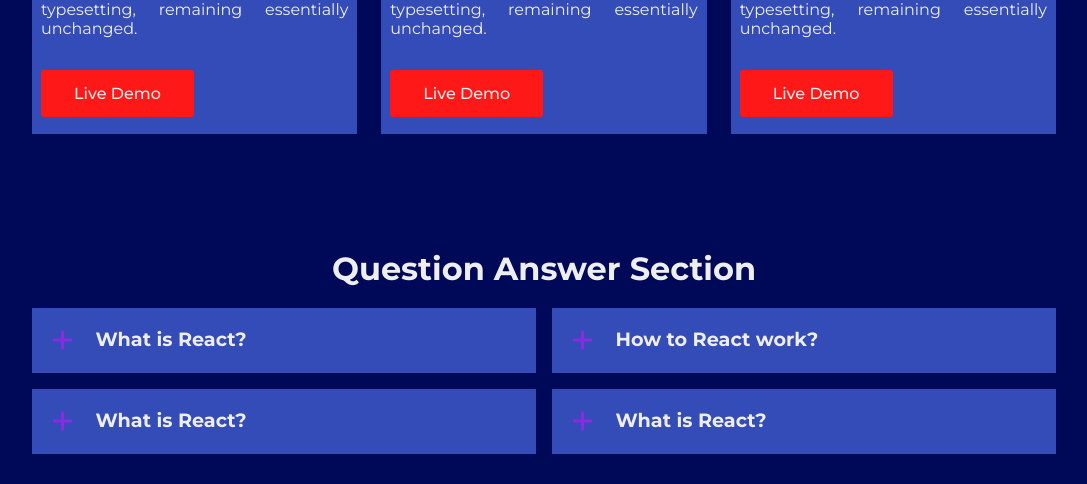
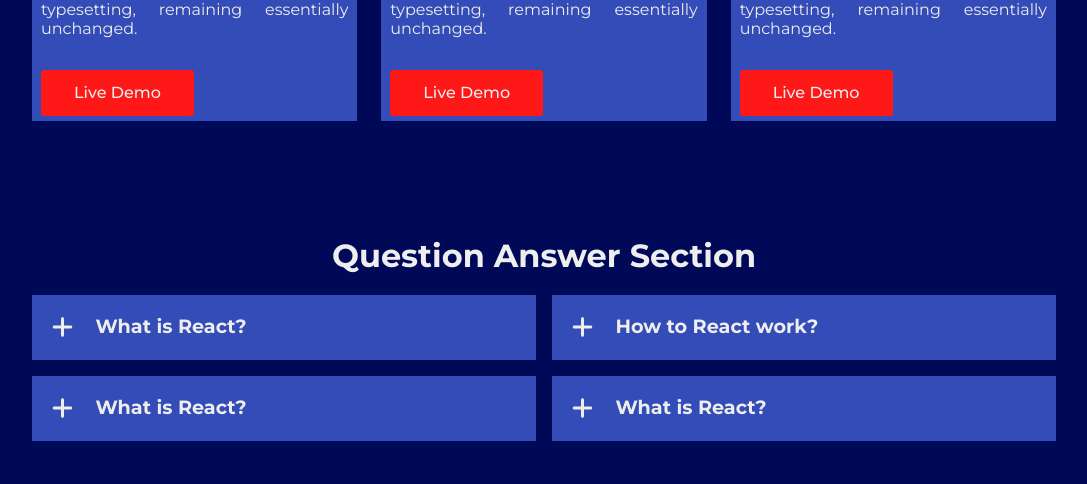
Before and after one commit to prokashpul/dinamic-web-project, a React (Create React App) app: page / in a window 1280 px wide. Shown: the part 1909-2393 px from the top of the page, without its empty margins (96-1183 px from the left). Built offline with nearby package versions, Linux system fonts and the light colour scheme.

Commit message:
portfolio and faq section update

```diff
--- a/src/components/Portfolio/Portfolio.css
+++ b/src/components/Portfolio/Portfolio.css
@@ -9,11 +9,13 @@
   display: grid;
   grid-template-columns: repeat(3, 1fr);
   grid-gap: 1.5rem;
+  position: relative;
 }
 .portfolio {
   background-color: var(--color-success);
   transition: var(--transition);
   border: 1px solid transparent;
+  padding-bottom: 50px;
 }
 .portfolio:hover {
   background-color: transparent;
--- a/src/components/Singleans/Singleans.css
+++ b/src/components/Singleans/Singleans.css
@@ -1,3 +1,3 @@
 .icon {
-  color: blueviolet;
+  color: var(--color-light);
 }
--- a/src/components/Singleportfolio/Singleportfolio.jsx
+++ b/src/components/Singleportfolio/Singleportfolio.jsx
@@ -1,5 +1,5 @@
 import React from "react";
-
+import "./Singleporttfolio.css";
 const Singleportfolio = (props) => {
   const { image, name, details, url } = props.portfolio;
   return (
--- /dev/null
+++ b/src/components/Singleportfolio/Singleporttfolio.css
@@ -0,0 +1,4 @@
+.portfolio .btn {
+  position: absolute;
+  bottom: 1%;
+}
```
